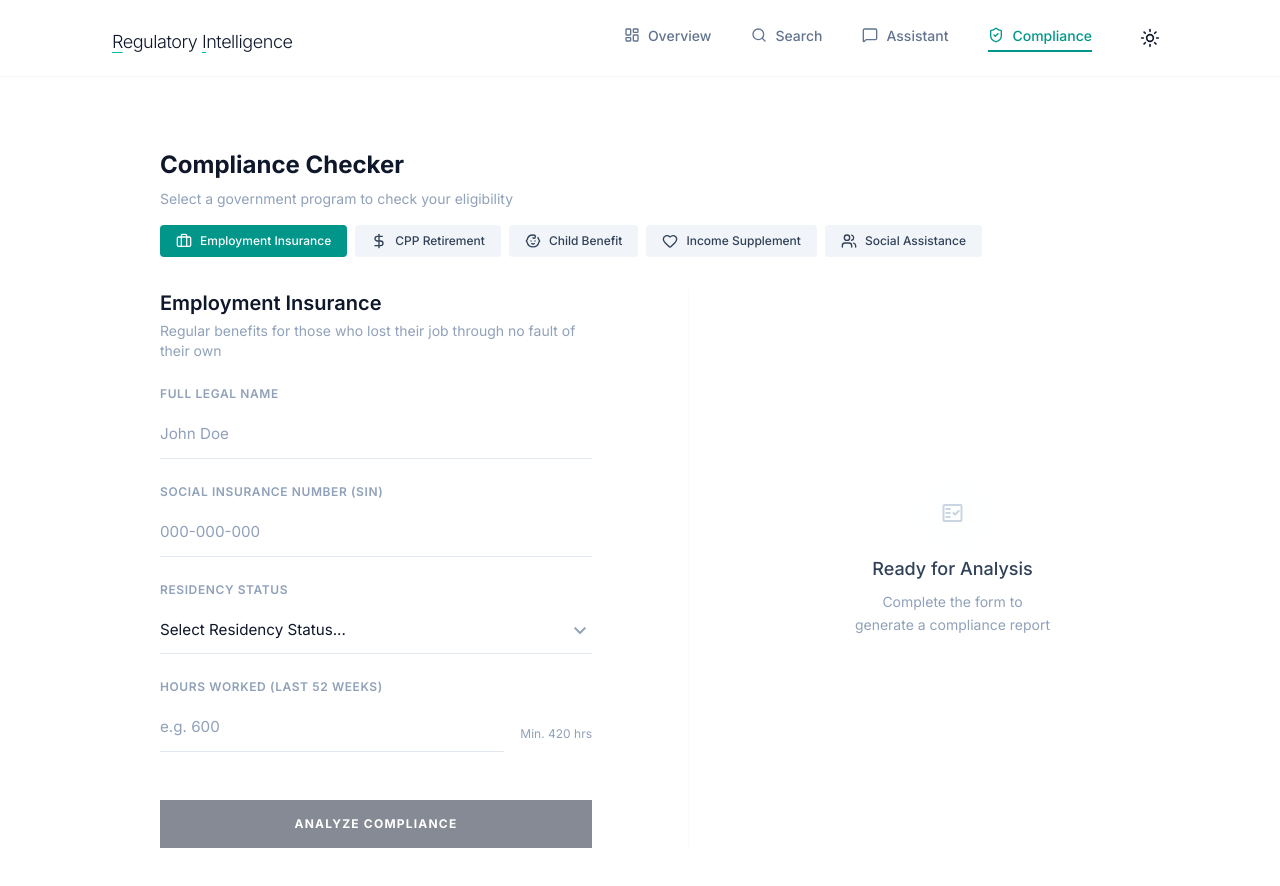
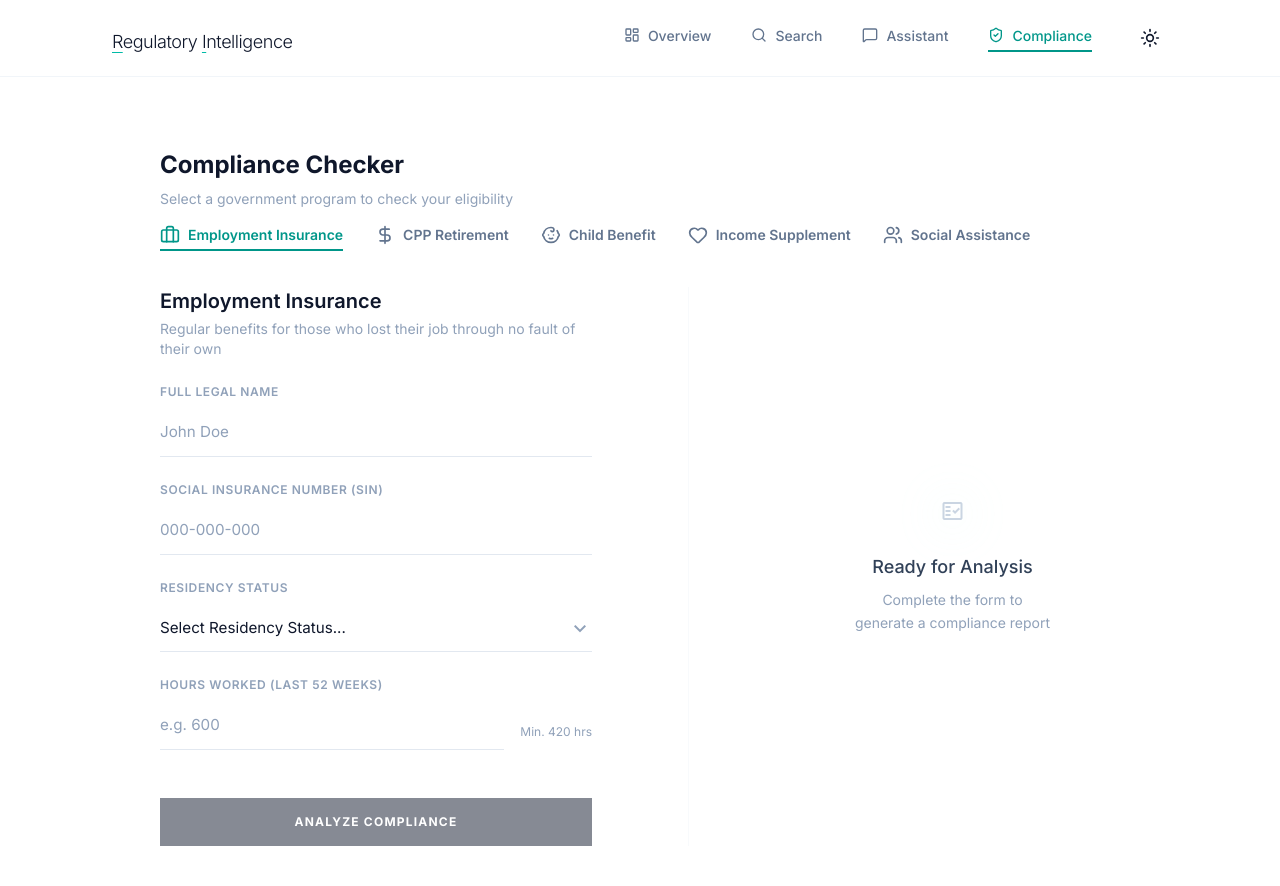
Before and after one commit to samjd-zz/regulatory-intelligence-assistant, a React (Vite) app in the folder frontend/: page /compliance in a window 1280 px wide. Shown: the top 886 px of the page. Built offline with nearby package versions, Linux system fonts and the light colour scheme.

Commit message:
feat: Enhance form field rendering with animation and improved styling

```diff
--- a/frontend/src/pages/ComplianceDynamic.tsx
+++ b/frontend/src/pages/ComplianceDynamic.tsx
@@ -45,13 +45,18 @@ export function ComplianceDynamic() {
 		await checkCompliance(selectedProgramId);
 	};
 
-	const renderField = (field: FieldConfig) => {
+	const renderField = (field: FieldConfig, index: number) => {
 		const fieldError = errors[field.name];
+		const animationDelay = `${(index + 1) * 100}ms`;
 
 		switch (field.type) {
 			case "text":
 				return (
-					<div key={field.name} className="group">
+					<div
+						key={field.name}
+						className="group animate-slide-up"
+						style={{ animationDelay, animationFillMode: "both" }}
+					>
 						<label
 							htmlFor={field.name}
 							className="label-kpi block group-focus-within:text-teal-600 dark:group-focus-within:text-teal-400 transition-colors"
@@ -80,7 +85,11 @@ export function ComplianceDynamic() {
 
 			case "number":
 				return (
-					<div key={field.name} className="group">
+					<div
+						key={field.name}
+						className="group animate-slide-up"
+						style={{ animationDelay, animationFillMode: "both" }}
+					>
 						<label
 							htmlFor={field.name}
 							className="label-kpi block group-focus-within:text-teal-600 dark:group-focus-within:text-teal-400 transition-colors"
@@ -113,7 +122,11 @@ export function ComplianceDynamic() {
 
 			case "select":
 				return (
-					<div key={field.name} className="group">
+					<div
+						key={field.name}
+						className="group animate-slide-up"
+						style={{ animationDelay, animationFillMode: "both" }}
+					>
 						<label
 							htmlFor={field.name}
 							className="label-kpi block group-focus-within:text-teal-600 dark:group-focus-within:text-teal-400 transition-colors"
@@ -147,7 +160,11 @@ export function ComplianceDynamic() {
 
 			case "file":
 				return (
-					<div key={field.name} className="group">
+					<div
+						key={field.name}
+						className="group animate-slide-up"
+						style={{ animationDelay, animationFillMode: "both" }}
+					>
 						<label
 							htmlFor={field.name}
 							className="label-kpi block group-focus-within:text-teal-600 dark:group-focus-within:text-teal-400 transition-colors"
@@ -189,21 +206,23 @@ export function ComplianceDynamic() {
 				<p className="text-sm text-slate-400 dark:text-zinc-400 mb-4">
 					Select a government program to check your eligibility
 				</p>
-				<div className="flex gap-2 overflow-x-auto">
+				<div className="flex gap-8 overflow-x-auto pb-1">
 					{Object.values(PROGRAMS).map((program) => {
 						const Icon = PROGRAM_ICONS[program.id];
+						const isActive = selectedProgramId === program.id;
 						return (
 							<button
+								type="button"
 								key={program.id}
 								onClick={() => handleProgramChange(program.id)}
-								className={`px-4 py-2 text-xs font-medium rounded transition-all flex items-center gap-2 whitespace-nowrap ${
-									selectedProgramId === program.id
-										? "bg-teal-600 text-white dark:bg-teal-500"
-										: "bg-slate-100 text-slate-700 hover:bg-slate-200 dark:bg-zinc-800 dark:text-zinc-300 dark:hover:bg-zinc-700"
+								className={`nav-btn flex items-center gap-2 whitespace-nowrap pb-3 transition-colors ${
+									isActive
+										? "active text-teal-600 dark:text-teal-400"
+										: "text-slate-500 dark:text-zinc-400 hover:text-slate-800 dark:hover:text-zinc-200"
 								}`}
 							>
-								<Icon className="w-4 h-4" />
-								{program.name}
+								<Icon className="w-5 h-5" />
+								<span className="font-semibold text-sm">{program.name}</span>
 							</button>
 						);
 					})}
@@ -212,8 +231,11 @@ export function ComplianceDynamic() {
 
 			<div className="grid grid-cols-2 gap-24 flex-1">
 				{/* Left: Form */}
-				<div className="flex flex-col justify-center animate-slide-up">
-					<div className="mb-6">
+				<div
+					key={`${selectedProgramId}-form`}
+					className="flex flex-col justify-center"
+				>
+					<div className="mb-6 animate-slide-up">
 						<h2 className="text-xl font-semibold text-slate-900 dark:text-zinc-100">
 							{selectedProgram.name}
 						</h2>
@@ -222,9 +244,17 @@ export function ComplianceDynamic() {
 						</p>
 					</div>
 					<form onSubmit={handleSubmit(onSubmit)} className="space-y-6">
-						{selectedProgram.fields.map((field) => renderField(field))}
+						{selectedProgram.fields.map((field, index) =>
+							renderField(field, index),
+						)}
 
-						<div className="pt-6">
+						<div
+							className="pt-6 animate-slide-up"
+							style={{
+								animationDelay: `${(selectedProgram.fields.length + 1) * 100}ms`,
+								animationFillMode: "both",
+							}}
+						>
 							<button
 								type="submit"
 								disabled={checking || !isValid}
@@ -235,7 +265,13 @@ export function ComplianceDynamic() {
 						</div>
 
 						{!isValid && Object.keys(errors).length > 0 && (
-							<p className="text-sm text-amber-600 dark:text-amber-500 text-center animate-slide-up">
+							<p
+								className="text-sm text-amber-600 dark:text-amber-500 text-center animate-slide-up"
+								style={{
+									animationDelay: `${(selectedProgram.fields.length + 2) * 100}ms`,
+									animationFillMode: "both",
+								}}
+							>
 								Please fix validation errors before submitting
 							</p>
 						)}
@@ -243,7 +279,10 @@ export function ComplianceDynamic() {
 				</div>
 
 				{/* Right: Results */}
-				<div className="flex flex-col justify-center border-l border-slate-50 dark:border-zinc-800 pl-24 relative overflow-hidden">
+				<div
+					key={`${selectedProgramId}-results`}
+					className="flex flex-col justify-center border-l border-slate-50 dark:border-zinc-800 pl-24 relative overflow-hidden"
+				>
 					{checking && (
 						<div className="flex justify-center py-12 animate-scale-in">
 							<LoadingSpinner message="Checking compliance..." />
```
